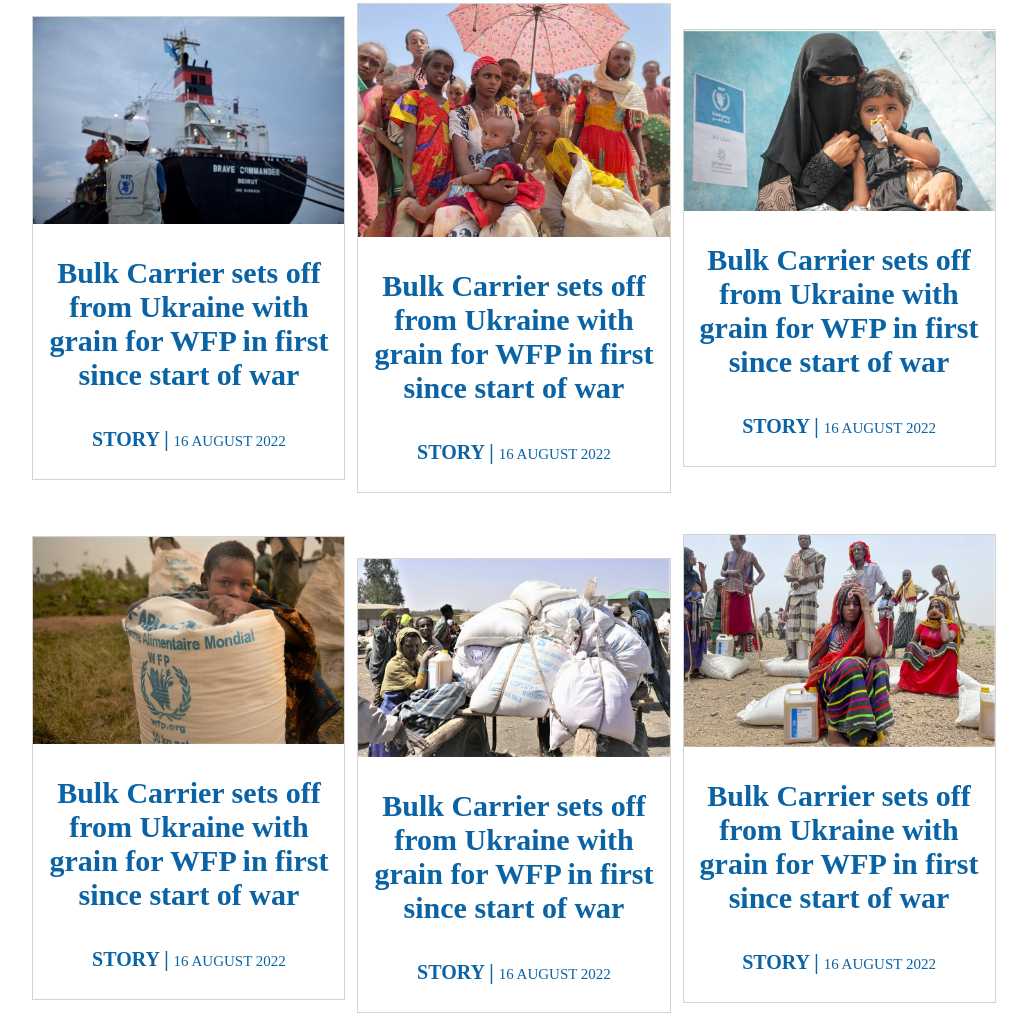
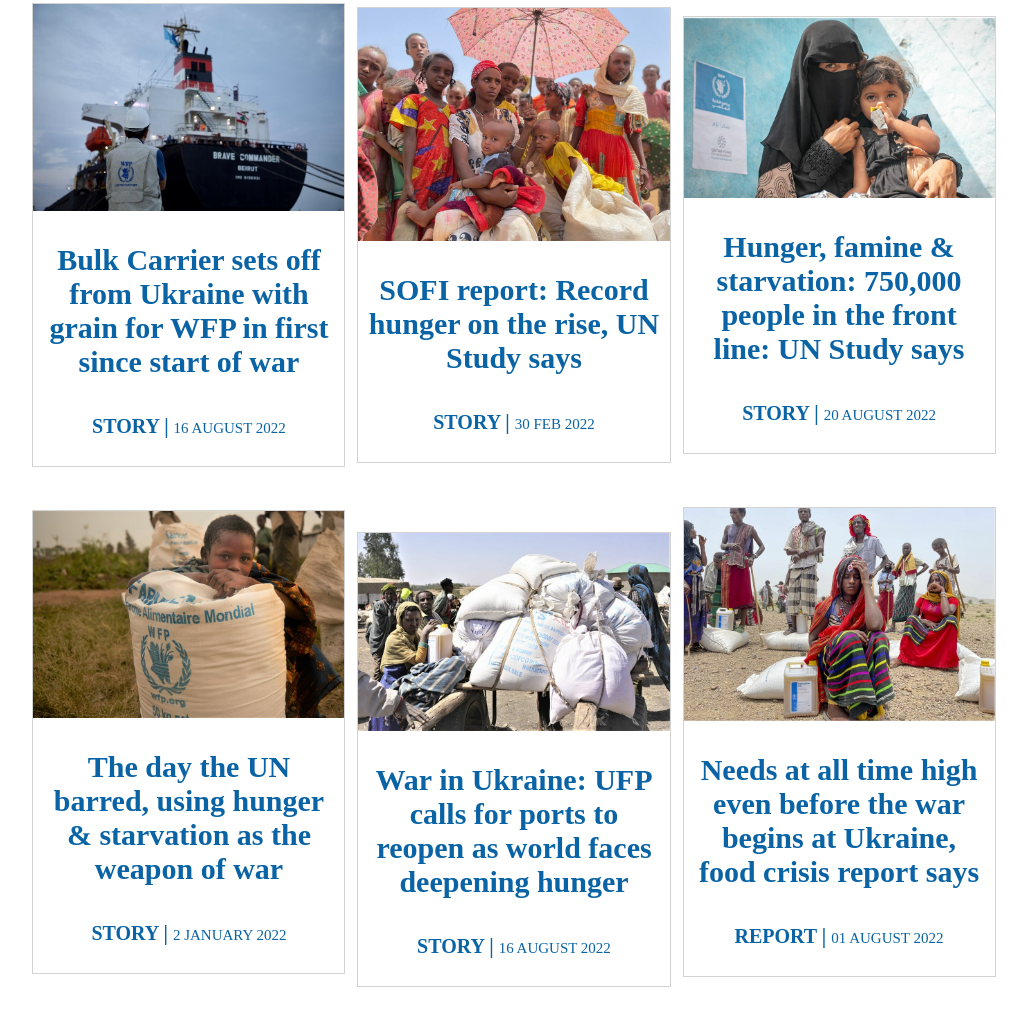
Before and after one commit to miraphero/save_yemen, a plain HTML site: page index.html in a window 1280 px wide. Shown: the part 2158-3174 px from the top of the page, without its empty margins (142-1169 px from the left). Drawn offline with Linux system fonts and the light colour scheme.

Commit message:
last commit

```diff
--- a/index.html
+++ b/index.html
@@ -128,10 +128,10 @@
                     <img src="images/focus_img/card-2.jpg" alt="">
                     <br> <br>
                     <div class="focus-inner-container">
-                        <h5>Bulk Carrier sets off from Ukraine with grain for WFP in first since start of war </h5>
+                        <h5>SOFI report: Record hunger on the rise, UN Study says </h5>
                         <br>
                         <br>
-                        <h6>STORY | <span> 16 AUGUST 2022</span></h6>
+                        <h6>STORY | <span> 30 FEB 2022</span></h6>
                         <br>
                     </div>
                 </div>
@@ -139,10 +139,10 @@
                     <img src="images/focus_img/card-3.jfif" alt="">
                     <br><br>
                     <div class="focus-inner-container">
-                        <h5>Bulk Carrier sets off from Ukraine with grain for WFP in first since start of war </h5>
+                        <h5>Hunger, famine & starvation: 750,000 people in the front line: UN Study says </h5>
                         <br>
                         <br>
-                        <h6>STORY | <span> 16 AUGUST 2022</span></h6>
+                        <h6>STORY | <span> 20 AUGUST 2022</span></h6>
                         <br>
                     </div>
                 </div>
@@ -153,10 +153,10 @@
                     <img src="images/focus_img/card-4.jpg" alt="">
                     <br><br>
                     <div class="focus-inner-container">
-                        <h5>Bulk Carrier sets off from Ukraine with grain for WFP in first since start of war </h5>
+                        <h5>The day the UN barred, using hunger & starvation as the weapon of war </h5>
                         <br>
                         <br>
-                        <h6>STORY | <span> 16 AUGUST 2022</span></h6>
+                        <h6>STORY | <span> 2 JANUARY 2022</span></h6>
                         <br>
                     </div>
                 </div>
@@ -164,7 +164,7 @@
                     <img src="images/focus_img/card-5.jpg" alt="">
                     <br> <br>
                     <div class="focus-inner-container">
-                        <h5>Bulk Carrier sets off from Ukraine with grain for WFP in first since start of war </h5>
+                        <h5>War in Ukraine: UFP calls for ports to reopen as world faces deepening hunger </h5>
                         <br>
                         <br>
                         <h6>STORY | <span> 16 AUGUST 2022</span></h6>
@@ -175,10 +175,10 @@
                     <img src="images/focus_img/card-6.jfif" alt="">
                     <br><br>
                     <div class="focus-inner-container">
-                        <h5>Bulk Carrier sets off from Ukraine with grain for WFP in first since start of war </h5>
+                        <h5>Needs at all time high even before the war begins at Ukraine, food crisis report says</h5>
                         <br>
                         <br>
-                        <h6>STORY | <span> 16 AUGUST 2022</span></h6>
+                        <h6>REPORT | <span> 01 AUGUST 2022</span></h6>
                         <br>
                     </div>
                 </div>
```
